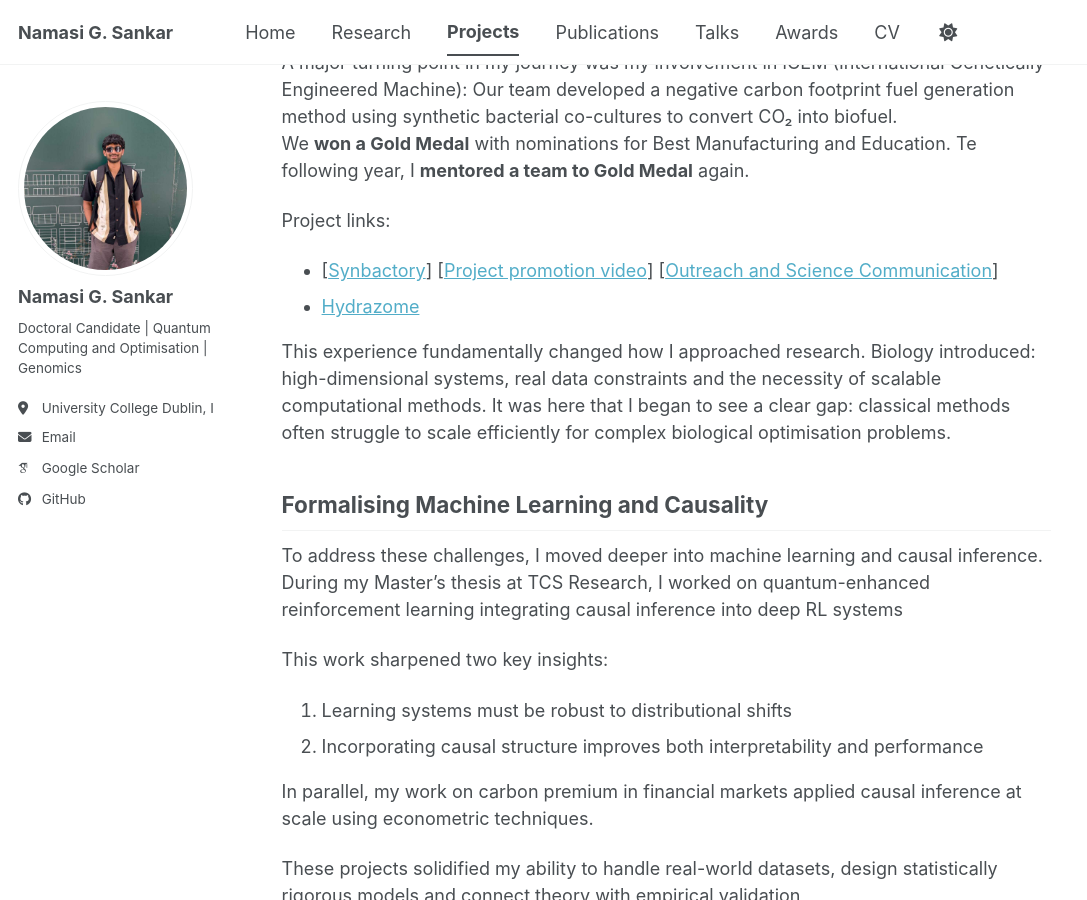
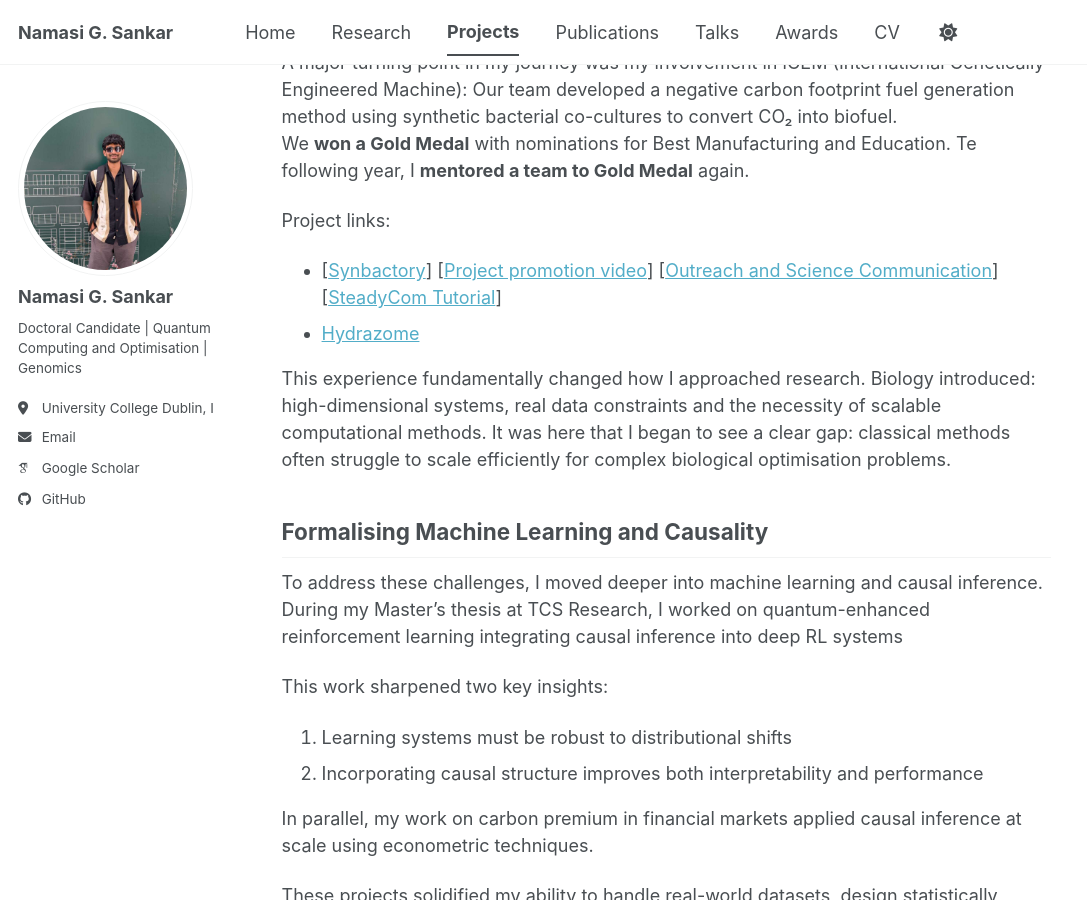
Before and after one commit to Namasi-PhD/Namasi-PhD.github.io, a Jekyll site: the page built from _pages/projects.md, in a window 1280 px wide and 900 px high, scrolled down 1227 px. Shown: the whole window, without its empty margins (0-1087 px from the left). Built offline with Jekyll 4.4.1, drawn with Linux system fonts in a browser that asks for light colours; some web fonts are replaced; a script bundle is joined from its source files by our own code; library files that are not in the unit come from our copies.

Commit message:
Update projects.md

```diff
--- a/_pages/projects.md
+++ b/_pages/projects.md
@@ -38,7 +38,7 @@ Our team developed a negative carbon footprint fuel generation method using synt
 We **won a Gold Medal** with nominations for Best Manufacturing and Education. Te following year, I **mentored a team to Gold Medal** again.
 
 Project links:
-- [[Synbactory](https://2021.igem.org/Team:IISER-Pune-India)]  [[Project promotion video](https://video.igem.org/w/aJJZzf5xw9EMSf7T31dwYJ)]  [[Outreach and Science Communication](https://www.youtube.com/@iGEMIISERPune)]
+- [[Synbactory](https://2021.igem.org/Team:IISER-Pune-India)]  [[Project promotion video](https://video.igem.org/w/aJJZzf5xw9EMSf7T31dwYJ)]  [[Outreach and Science Communication](https://www.youtube.com/@iGEMIISERPune)]  [[SteadyCom Tutorial](https://github.com/iGEM-IISERP/Dry-Lab-2021/tree/main/Setting%20up%20for%20SteadyCom)]
 - [Hydrazome](https://2022.igem.wiki/iiser-pune-india/)
 
 This experience fundamentally changed how I approached research. Biology introduced: high-dimensional systems, real data constraints and the necessity of scalable computational methods. It was here that I began to see a clear gap: classical methods often struggle to scale efficiently for complex biological optimisation problems.
```
